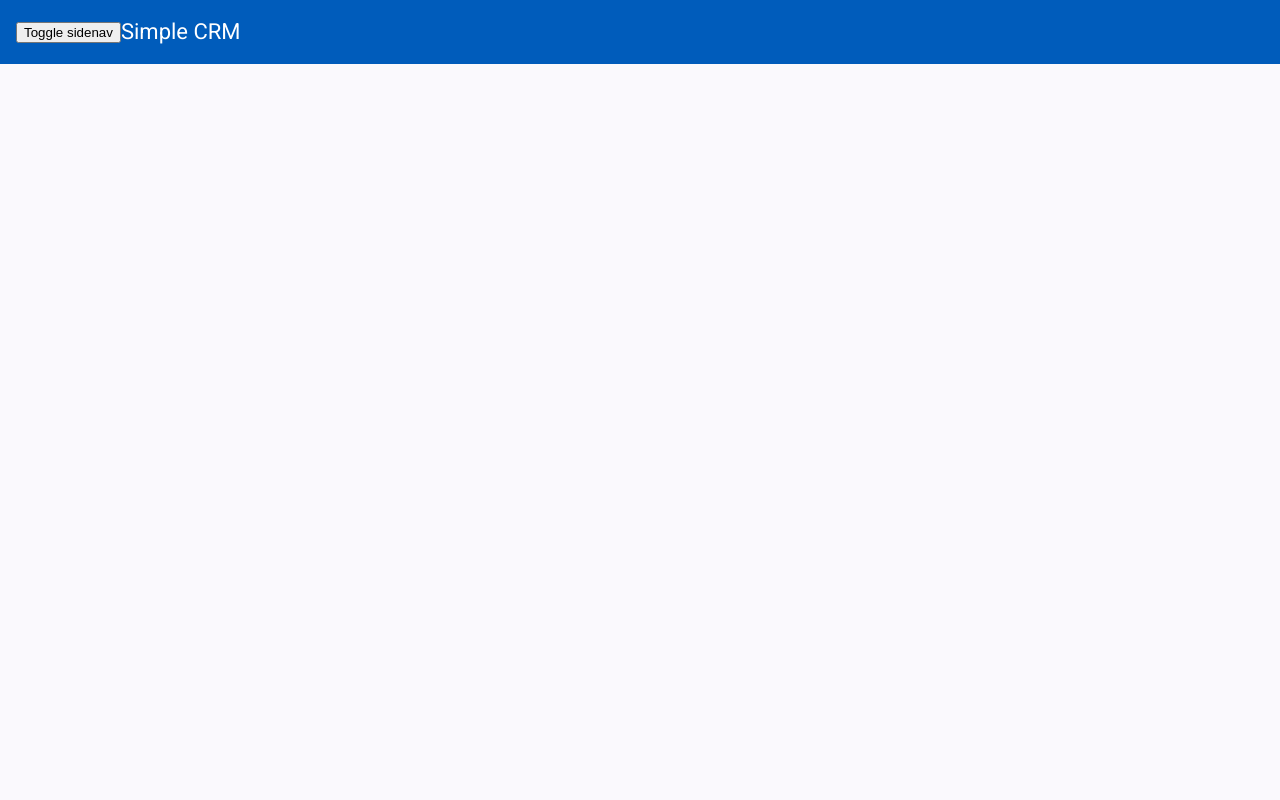
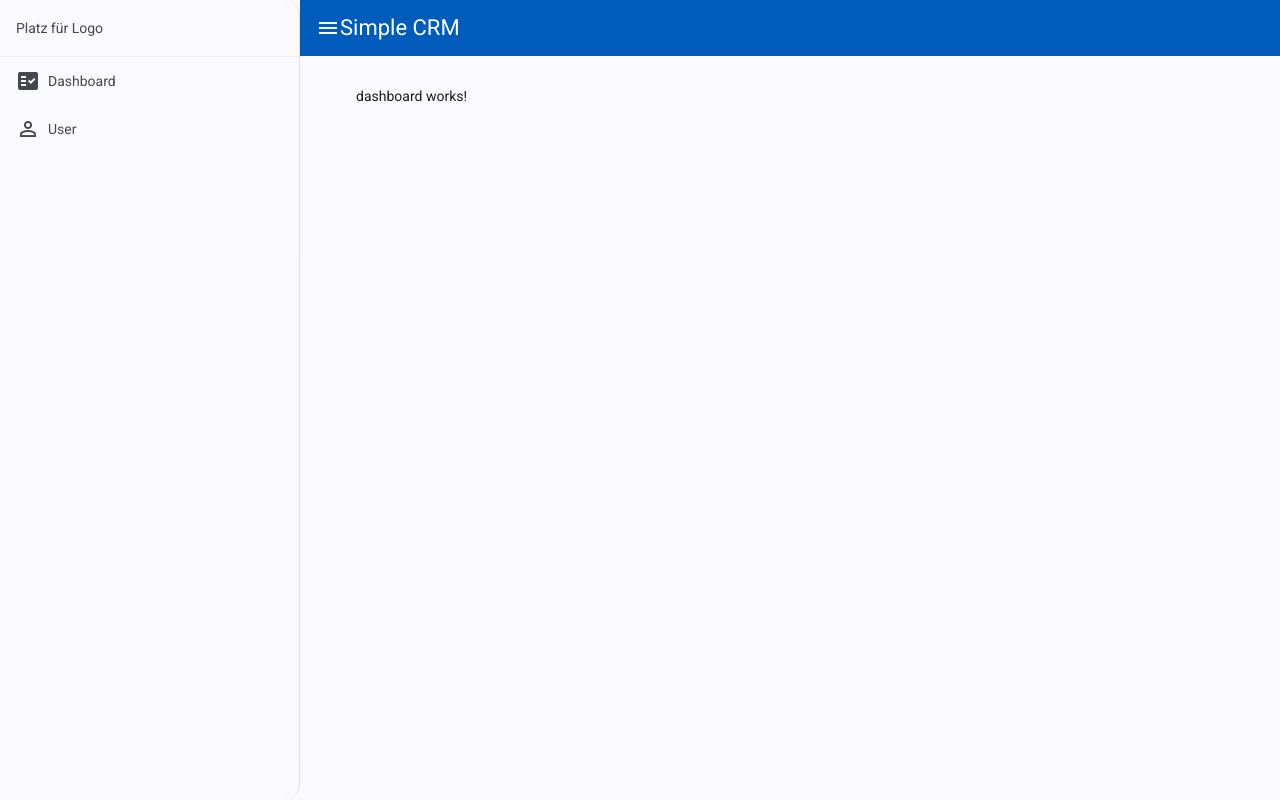
Before and after one commit to NoahVelickovic/simple-crm, an Angular app: page / in a window 1280 px wide. Built offline with nearby package versions, Linux system fonts and the light colour scheme.

Commit message:
side nav and dashboard/user

```diff
--- a/src/app/app.html
+++ b/src/app/app.html
@@ -1,17 +1,24 @@
 <mat-drawer-container class="mat-drawer-container" autosize>
-  <mat-drawer #drawer class="example-sidenav" mode="side">
-    <p>Auto-resizing sidenav</p>
+  <mat-drawer #drawer class="sidenav" [opened]="true" mode="side">
+    <div class="logo-container">
+      Platz für Logo
+    </div>
+    <ul class="menu-items">
+      <li [routerLink]="['/']" routerLinkActive="router-link-active"><mat-icon>fact_check</mat-icon>Dashboard</li>
+      <li [routerLink]="['/user']" routerLinkActive="router-link-active"><mat-icon>perm_identity</mat-icon>User</li>
+    </ul>
   </mat-drawer>
 
   <div class="example-sidenav-content">
     <mat-toolbar style="background-color: var(--mat-sys-primary); color: white;">
   <mat-toolbar-row>
-        <button type="button" matButton (click)="drawer.toggle()">
-      Toggle sidenav
-    </button>
+      <mat-icon class="menu-icon" (click)="drawer.toggle()">menu</mat-icon>
     <span>Simple CRM</span>
   </mat-toolbar-row>
 </mat-toolbar>
+<div class="router-container">
+<router-outlet></router-outlet>
+</div>
   </div>
 
 </mat-drawer-container>
--- a/src/app/app.routes.ts
+++ b/src/app/app.routes.ts
@@ -1,3 +1,8 @@
 import { Routes } from '@angular/router';
+import { Dashboard } from './dashboard/dashboard';
+import { User } from './user/user';
 
-export const routes: Routes = [];
+export const routes: Routes = [
+    {path: '', component: Dashboard},
+    {path: 'user', component: User}
+];
--- a/src/app/app.scss
+++ b/src/app/app.scss
@@ -1,3 +1,55 @@
 .mat-drawer-container {
   height: 100vh;
 }
+
+.menu-icon {
+  cursor: pointer;
+}
+
+.sidenav {
+  width: 300px;
+  border-right: 1px solid rgba(0, 0, 0, 0.1);
+}
+
+.logo-container {
+  border-bottom: 1px solid rgba(0, 0, 0, 0.04);
+  padding-left: 16px;
+  padding-right: 16px;
+  min-height: 56px;
+  display: flex;
+  align-items: center;
+}
+
+mat-toolbar,
+mat-toolbar-row {
+  min-height: 56px;
+  height: 56px;
+}
+
+.menu-items {
+  list-style-type: none;
+  padding: 0;
+  margin: 0;
+
+  li {
+    padding-left: 16px;
+    padding-right: 16px;
+    height: 48px;
+    display: flex;
+    align-items: center;
+    cursor: pointer;
+
+    mat-icon {
+      margin-right: 8px;
+    }
+
+    &:hover {
+      background-color: rgba(0, 0, 0, 0.04);
+    }
+  }
+}
+
+.router-container {
+  padding-left: 56px;
+  padding-top: 16px;
+}
--- a/src/app/app.ts
+++ b/src/app/app.ts
@@ -1,11 +1,12 @@
 import { Component, signal } from '@angular/core';
-import { RouterOutlet } from '@angular/router';
 import { MatToolbarModule } from '@angular/material/toolbar';
 import { MatSidenavModule } from '@angular/material/sidenav';
+import { MatIconModule } from '@angular/material/icon';
+import { RouterOutlet, RouterLinkWithHref, RouterLinkActive } from '@angular/router';
 
 @Component({
   selector: 'app-root',
-  imports: [RouterOutlet, MatToolbarModule, MatSidenavModule],
+  imports: [MatToolbarModule, MatSidenavModule, MatIconModule, RouterOutlet, RouterLinkWithHref, RouterLinkActive],
   templateUrl: './app.html',
   styleUrl: './app.scss',
 })
--- /dev/null
+++ b/src/app/dashboard/dashboard.html
@@ -0,0 +1 @@
+<p>dashboard works!</p>
--- /dev/null
+++ b/src/app/dashboard/dashboard.ts
@@ -0,0 +1,11 @@
+import { Component } from '@angular/core';
+
+@Component({
+  selector: 'app-dashboard',
+  imports: [],
+  templateUrl: './dashboard.html',
+  styleUrl: './dashboard.scss'
+})
+export class Dashboard {
+
+}
--- /dev/null
+++ b/src/app/user/user.html
@@ -0,0 +1 @@
+<p>user works!</p>
--- /dev/null
+++ b/src/app/user/user.ts
@@ -0,0 +1,11 @@
+import { Component } from '@angular/core';
+
+@Component({
+  selector: 'app-user',
+  imports: [],
+  templateUrl: './user.html',
+  styleUrl: './user.scss'
+})
+export class User {
+
+}
```
Also changed, not shown: src/app/dashboard/dashboard.scss (added), src/app/user/user.scss (added), 2 other files (tests, documents, lock files or other folders).
